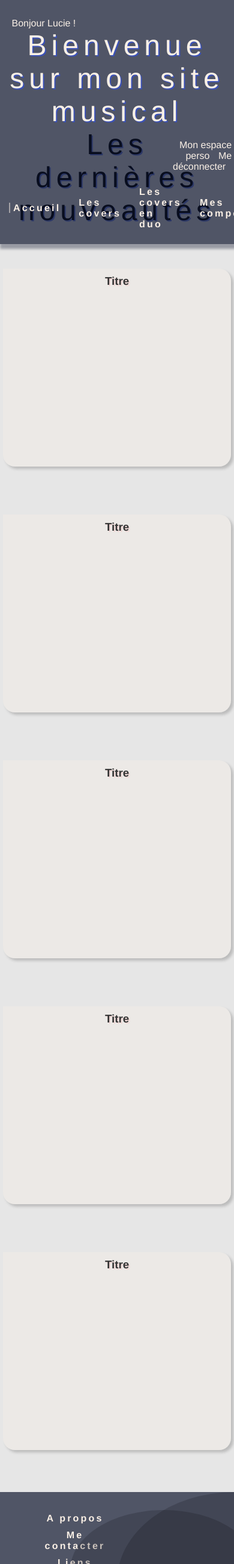
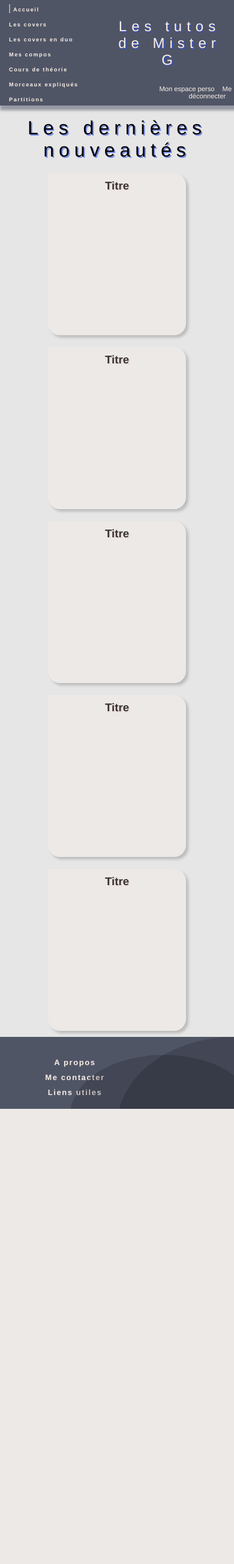
Before and after one commit to guillaume60240/les-tutos-de-misterG, a PHP site: page / in a window 390 px wide. Shown: the whole page at 60% size. After the commit the page ends 1849 px from the top, so only its background shows below. Run offline with PHP 8.4, Linux system fonts and the light colour scheme.

Commit message:
travail sur le responsive

```diff
--- a/Models/function.php
+++ b/Models/function.php
@@ -1,5 +1,5 @@
 <?php
 
-$_SESSION['pseudo'] = "Lucie";
+$_SESSION['pseudo'] = "Guillaume";
 $_SESSION['id'] = 5;
 $_SESSION['role'] = 'user';
--- a/Views/headerView.php
+++ b/Views/headerView.php
@@ -9,11 +9,12 @@ ob_start();
 
         <div class="entete">
         <?php if($_SESSION['id']){
-                echo '<p class="link-light" style="margin-left: 5%; position: absolute padding-bottom: 10px">Bonjour '.$_SESSION['pseudo'].' !</p>';
+                echo '<p class="messageBienvenue" >Bonjour '.$_SESSION['pseudo'].' !</p>';
             }
             ?>
-            <h1>Bienvenue sur mon site musical</h1>
-            <div class="pl-4 userAction" style="margin-right: 1%; margin-left: auto; width: 30%; text-align: right">
+            <!-- <h1>Bienvenue sur mon site musical</h1> -->
+            <h1>Les tutos de Mister G</h1>
+            <div class="pl-4 userAction">
 
             <?php
                 if($_SESSION['id']=== null){
@@ -42,8 +43,8 @@ ob_start();
             <li class="menu-nav <?php if($_SESSION['pageView'] === 'covers'){ echo 'active';}?>" id="cover"><a href="/?page=covers" class="menu-a">Les covers</a> </li>
             <li class="menu-nav <?php if($_SESSION['pageView'] === 'duos'){ echo 'active';}?>" id="duo"><a href="/?page=duos" class="menu-a">Les covers en duo</a></li>
             <li class="menu-nav <?php if($_SESSION['pageView'] === 'compos'){ echo 'active';}?>" id="compo"><a href="/?page=compos" class="menu-a">Mes compos</a></li>
-            <li class="menu-nav <?php if($_SESSION['pageView'] === 'theorie'){ echo 'active';}?>" id="theorie"><a href="/?page=theorie" class="menu-a">Cours de théorie en vidéos</a></li>
-            <li class="menu-nav <?php if($_SESSION['pageView'] === 'morceaux'){ echo 'active';}?>" id="morceau"><a href="/?page=morceaux" class="menu-a">Morceaux expliqués en vidéo</a></li>
+            <li class="menu-nav <?php if($_SESSION['pageView'] === 'theorie'){ echo 'active';}?>" id="theorie"><a href="/?page=theorie" class="menu-a">Cours de théorie</a></li>
+            <li class="menu-nav <?php if($_SESSION['pageView'] === 'morceaux'){ echo 'active';}?>" id="morceau"><a href="/?page=morceaux" class="menu-a">Morceaux expliqués</a></li>
             <li class="menu-nav <?php if($_SESSION['pageView'] === 'partitions'){ echo 'active';}?>" id="partition"><a href="/?page=partitions" class="menu-a">Partitions</a></li>
         </ul>
     </nav>
--- a/style/defaultStyle.css
+++ b/style/defaultStyle.css
@@ -10,16 +10,15 @@ body{
     background: rgba(11, 11, 15, 0.1);
 }
 
-h1{
+
+.titleSection{
+    margin-top: 70px;
     text-align: center;
     margin-bottom: 20px;
     letter-spacing: .5rem;
     font-weight: 500;
     font-size: 3rem;
     text-shadow: 2px 2px rgba(46, 80, 231, 0.623);
-}
-.titleSection{
-    margin-top: 70px;
 }
 .section{
     min-height: 100vh;
@@ -45,7 +44,10 @@ h1{
 .vid:hover{
     box-shadow: 6px 6px 6px 5px rgba(51, 51, 51, 0.301);
 }
-
+iframe{
+    width: 560px;
+    height: 315;
+}
 h3{
     margin-top: 10px;
     margin-bottom: 20px;
@@ -54,11 +56,12 @@ h3{
 }
 .btn{
     width: 100%;
-    padding: 10px 5px 10px 5px;
+
+    padding: 10px 8px 10px 8px;
     background: linear-gradient(217deg, rgba(255,0,0,.5), rgba(255,0,0,0) 70.71%),
                 linear-gradient(127deg, rgba(174, 0, 255, 0.5), rgba(0,255,0,0) 70.71%),
                 linear-gradient(336deg, rgba(0,0,255,.5), rgba(0,0,255,0) 70.71%);
-    border-radius: 20px;
+    border-radius: 10px;
     text-decoration: none;
     color: #fff;
     transition: all .4s;
@@ -96,3 +99,75 @@ video{
     color: #333;
     text-shadow: 2px 2px rgba(247, 189, 189, 0.384);
 }
+
+@media screen and (max-width: 1000px) {
+    .titleSection{
+        margin-top: 50px;
+    }
+    .vid{
+        width: 350px;
+        min-width: 288px;
+        height: 300px;
+
+    }
+    iframe{
+        width: 300px;
+        height: 170px;
+    }
+    .section{
+        margin: 0;
+    }
+}
+
+@media screen and (max-width: 895px){
+
+    .vid{
+        width: 300px;
+        min-width: 230px;
+        height: 270px;
+
+    }
+    iframe{
+        width: 250px;
+        height: 140px;
+    }
+    .titleSection{
+        margin-top: 20px;
+        font-size: xx-large;
+        margin-bottom: 10px;
+    }
+}
+
+@media screen and (max-width: 759px){
+
+    .vid{
+        width: 230px;
+
+    }
+    iframe{
+        width: 220px;
+
+    }
+}
+
+@media screen and (max-width: 620px){
+    .vid{
+        margin: 10px;
+    }
+}
+@media screen and (max-width: 360px){
+    .vid{
+        width: 100%;
+        margin: 0;
+        margin-bottom: 10px;
+    }
+    iframe{
+        width: 80%;
+    }
+}
+
+@media screen and (max-width: 328px){
+    .userAction{
+        width: 60%;
+    }
+}
--- a/style/styleHeaderFooter.css
+++ b/style/styleHeaderFooter.css
@@ -43,6 +43,7 @@ h1{
 }
 
 .menu-a{
+    font-size: medium;
     text-decoration: none;
     color: linen;
     font-weight: 900;
@@ -75,6 +76,17 @@ h1{
     margin-right: 10px;
 
     color: linen;
+}
+.messageBienvenue{
+    margin-left: 5%;
+    position: absolute;
+    padding-bottom: 10px
+}
+.userAction{
+    margin-right: 1%;
+    margin-left: auto;
+    width: 30%;
+    text-align: right"
 }
 /*******************Style Footer**********************/
 
@@ -128,3 +140,90 @@ footer{
     color: linen;
 
 }
+
+@media screen and (max-width: 1282px) {
+    .menu-a{
+        font-size: .7em;
+        text-decoration: none;
+        color: linen;
+        font-weight: 900;
+
+        letter-spacing: .1rem;
+    }
+    nav div h1{
+        font-size: 2rem;
+        font-weight: 300;
+    }
+}
+
+@media screen and (max-width: 900px){
+    .nav-barre{
+        margin-top: 2px;
+        width: 25%;
+        display: block;
+        position: absolute;
+        left: 0;
+        top: 0;
+
+    }
+    .menu-nav{
+        font-weight: 900;
+        font-size: small;
+        letter-spacing: .1rem;
+        padding: 5px 15px;
+
+    }
+    header{
+        height: 175px;
+    }
+    .nav-container{
+        height: 176px;
+    }
+    nav div h1{
+        width: 75%;
+        position: absolute;
+        right: 10px;
+    }
+    .messageBienvenue{
+        display: none;
+    }
+    .userAction{
+        position: absolute;
+        bottom: 10px;
+        right: 0;
+        width: 50%;
+        font-size: small;
+        text-align: right;
+    }
+}
+
+@media screen and (max-width: 710px){
+    .nav-barre{
+        width: 30%;
+    }
+    nav div h1{
+        width: 70%;
+    }
+}
+
+@media screen and (max-width: 630px){
+    .nav-barre{
+        width: 40%;
+    }
+    nav div h1{
+        width: 60%;
+    }
+}
+
+@media screen and (max-width: 445px){
+    .nav-barre{
+        width: 50%;
+    }
+    nav div h1{
+        width: 50%;
+        font-size: 1.5em;
+    }
+    .userAction{
+        font-size: .7em;
+    }
+}
```
Also changed, not shown: Views/composView.php (+14 -14 lines).
